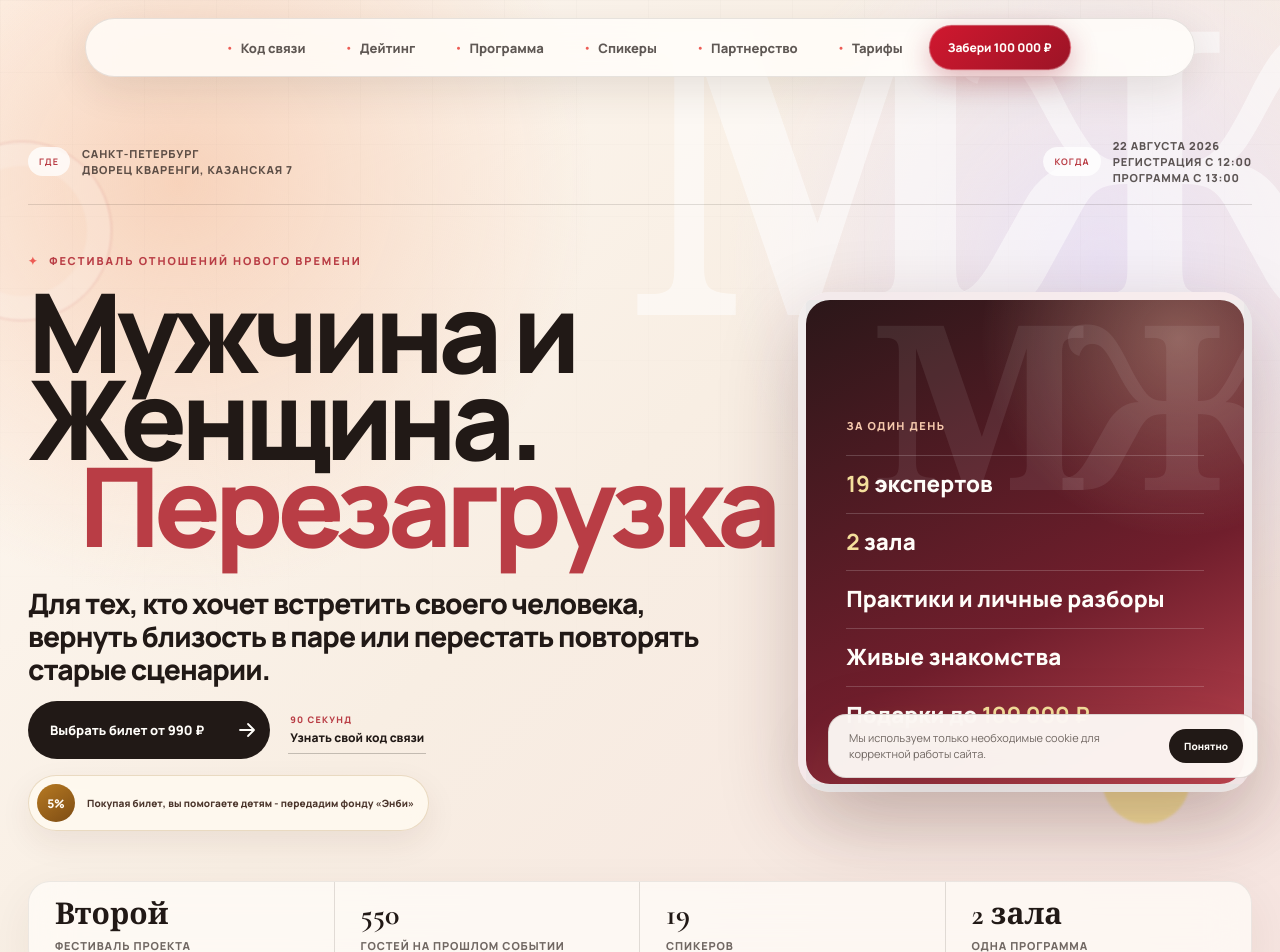
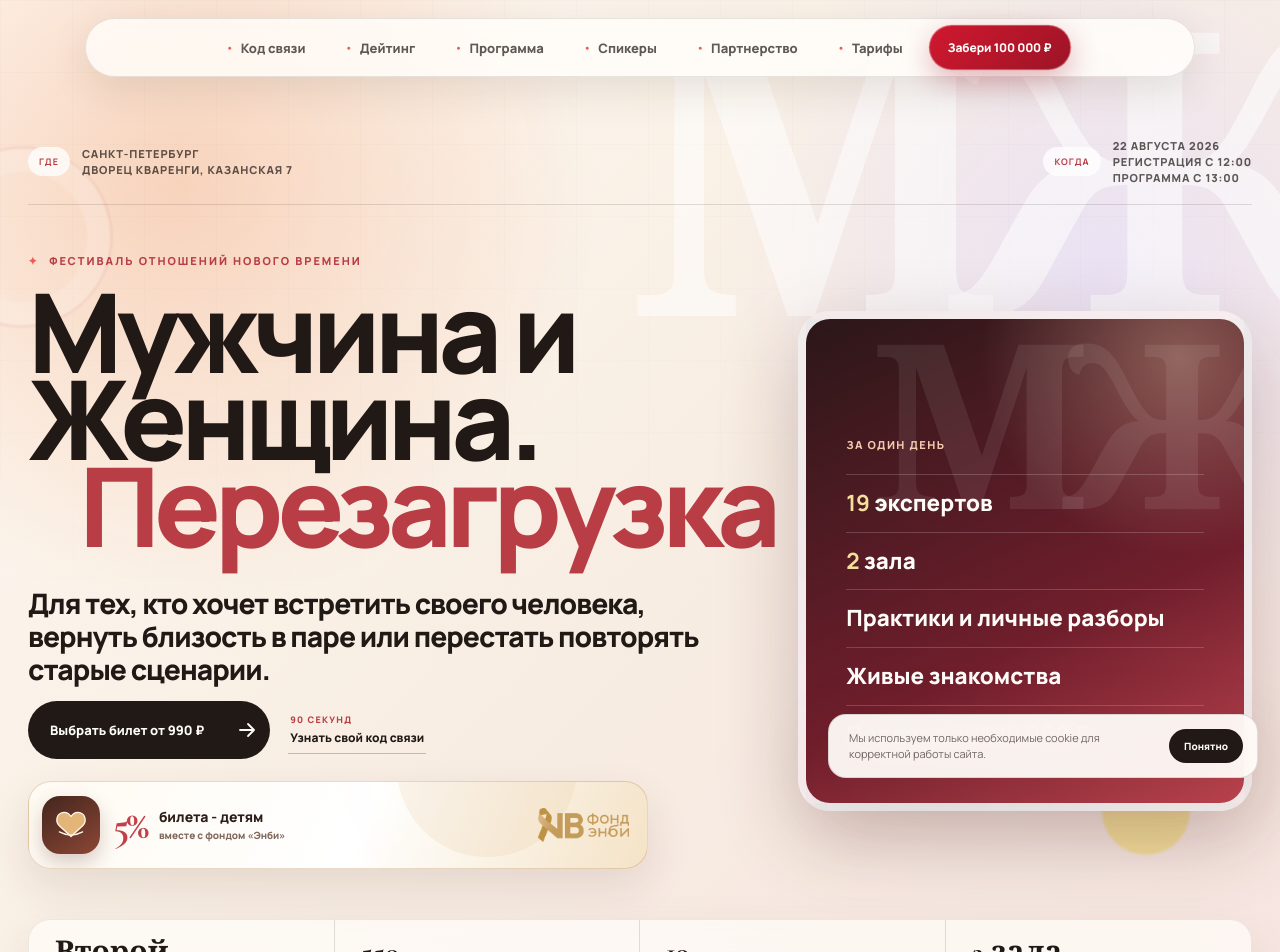
Before and after one commit to aopetrukhin-maker/menwoman-site, a Next.js app: page / in a window 1280 px wide. Shown: the top 952 px of the page. Built offline with nearby package versions, Linux system fonts and the light colour scheme.

Commit message:
Добавить графическую карточку помощи детям

```diff
--- a/app/page.tsx
+++ b/app/page.tsx
@@ -901,6 +901,15 @@ function ArrowIcon() {
   return (
     <svg viewBox="0 0 24 24" aria-hidden="true">
       <path d="M5 12h13M13 6l6 6-6 6" />
+    </svg>
+  );
+}
+
+function HeartHandsIcon() {
+  return (
+    <svg viewBox="0 0 64 64" aria-hidden="true">
+      <path d="M32 51.5 12.8 33.8C5.2 26.7 7.1 14 17.3 11.2c6.2-1.7 11.2 1.5 14.7 6.2 3.5-4.7 8.5-7.9 14.7-6.2 10.2 2.8 12.1 15.5 4.5 22.6L32 51.5Z" />
+      <path d="M12.5 43.5c6.5 3.6 12.3 5.4 19.5 5.4M51.5 43.5c-6.5 3.6-12.3 5.4-19.5 5.4" />
     </svg>
   );
 }
@@ -1424,9 +1433,11 @@ export default function Home() {
                 <a className="primary-button hero-button" href="#pricing"><span>Выбрать билет от 990 ₽</span><i className="button-icon"><ArrowIcon /></i></a>
                 <a className="hero-quiz-link" href="#connection-code"><b>90 секунд</b><span>Узнать свой код связи</span></a>
               </div>
-              <a className="hero-charity-note" href="#charity-impact" aria-label="Подробнее о помощи фонду Энби">
-                <strong>5%</strong>
-                <span>Покупая билет, вы помогаете детям - передадим фонду «Энби»</span>
+              <a className="hero-charity-badge" href="#pricing" aria-label="5 процентов с каждого билета передадим фонду Энби">
+                <span className="hero-charity-mark"><HeartHandsIcon /></span>
+                <span className="hero-charity-percent">5%</span>
+                <span className="hero-charity-copy"><b>билета - детям</b><small>вместе с фондом «Энби»</small></span>
+                <img src="/partners/enbi.png" alt="Энби" />
               </a>
             </div>
             <div className="hero-facts-card" aria-label="Что будет на фестивале">
```
